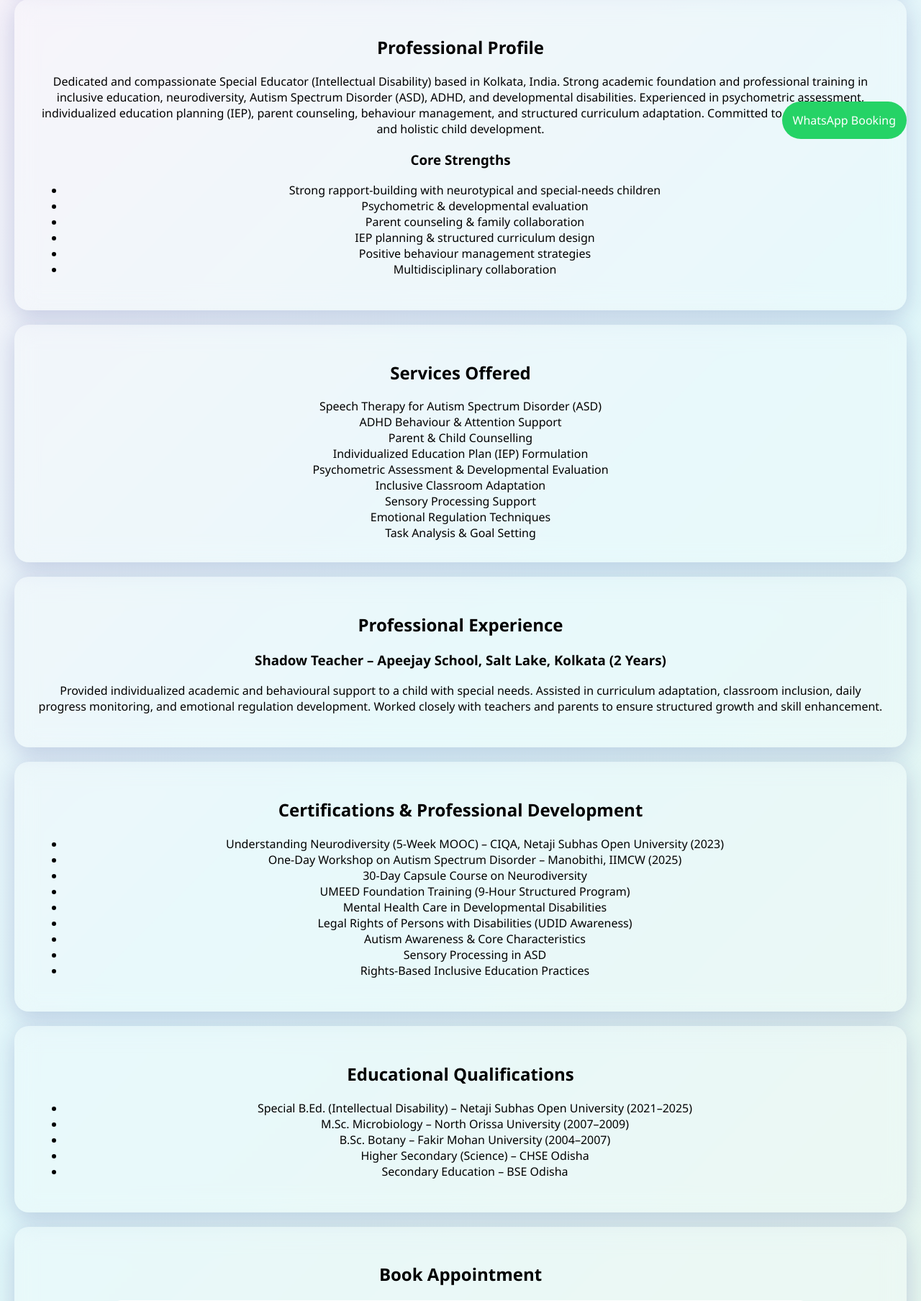
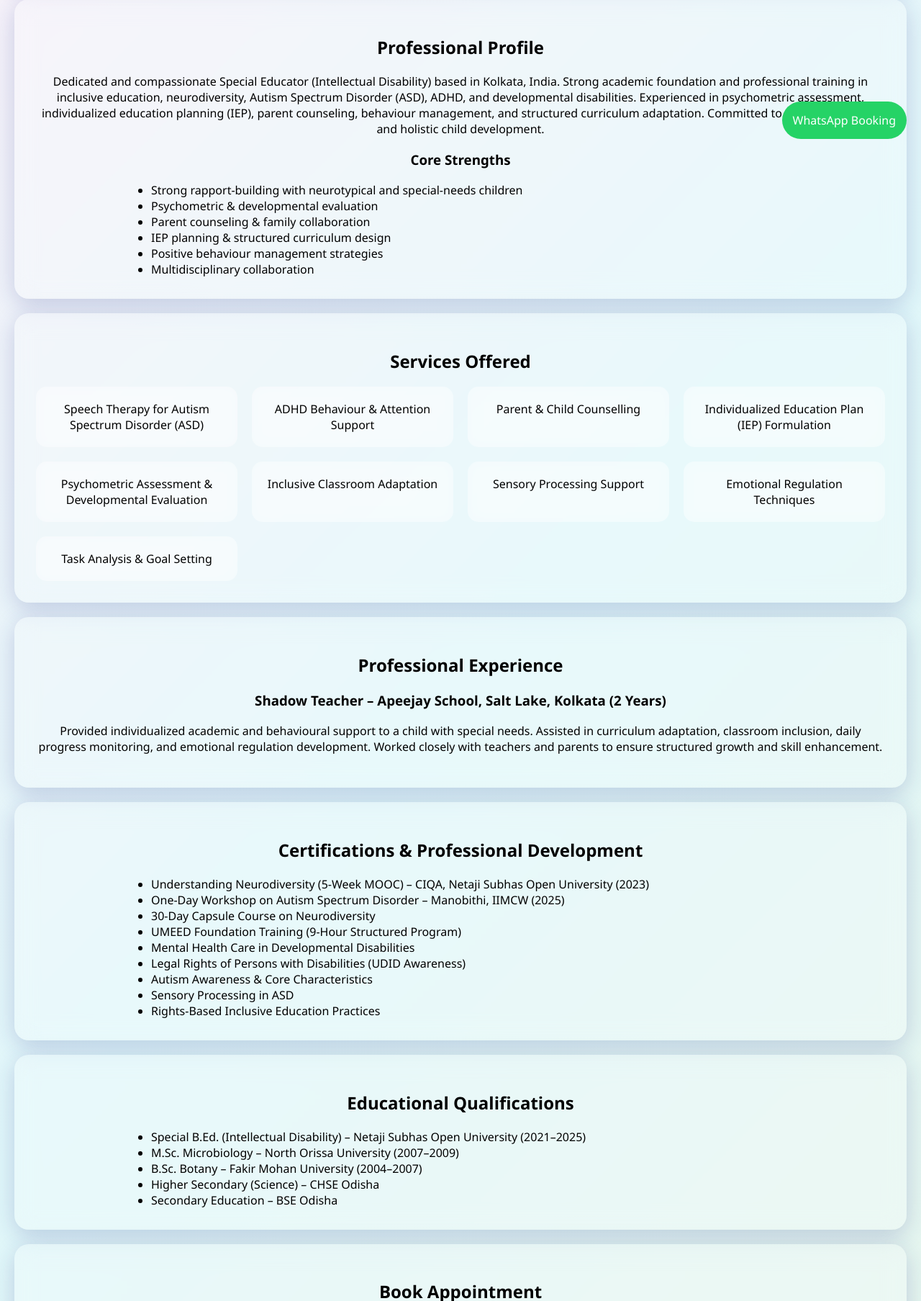
Before and after one commit to abhinandansgit/SpeechCare-Premium, a Flask app: page / in a window 1280 px wide. Shown: the part 587-2394 px from the top of the page at 72% size. Run offline with Flask 3, Linux system fonts and the light colour scheme.

Commit message:
Add grid layout and card styles to CSS

```diff
--- a/static/style.css
+++ b/static/style.css
@@ -68,4 +68,35 @@ input {
     padding:15px;
     border-radius:50px;
     text-decoration:none;
+
 }
+
+.grid {
+    display:grid;
+    grid-template-columns:repeat(auto-fit,minmax(250px,1fr));
+    gap:20px;
+}
+
+.card {
+    padding:20px;
+    border-radius:15px;
+    background:rgba(255,255,255,0.35);
+    backdrop-filter:blur(10px);
+    transition:0.3s;
+}
+
+.card:hover {
+    transform:translateY(-8px);
+    background:rgba(255,255,255,0.5);
+}
+
+ul {
+    text-align:left;
+    max-width:900px;
+    margin:auto;
+}
+
+footer {
+    text-align:center;
+    padding:20px;
+}
```
